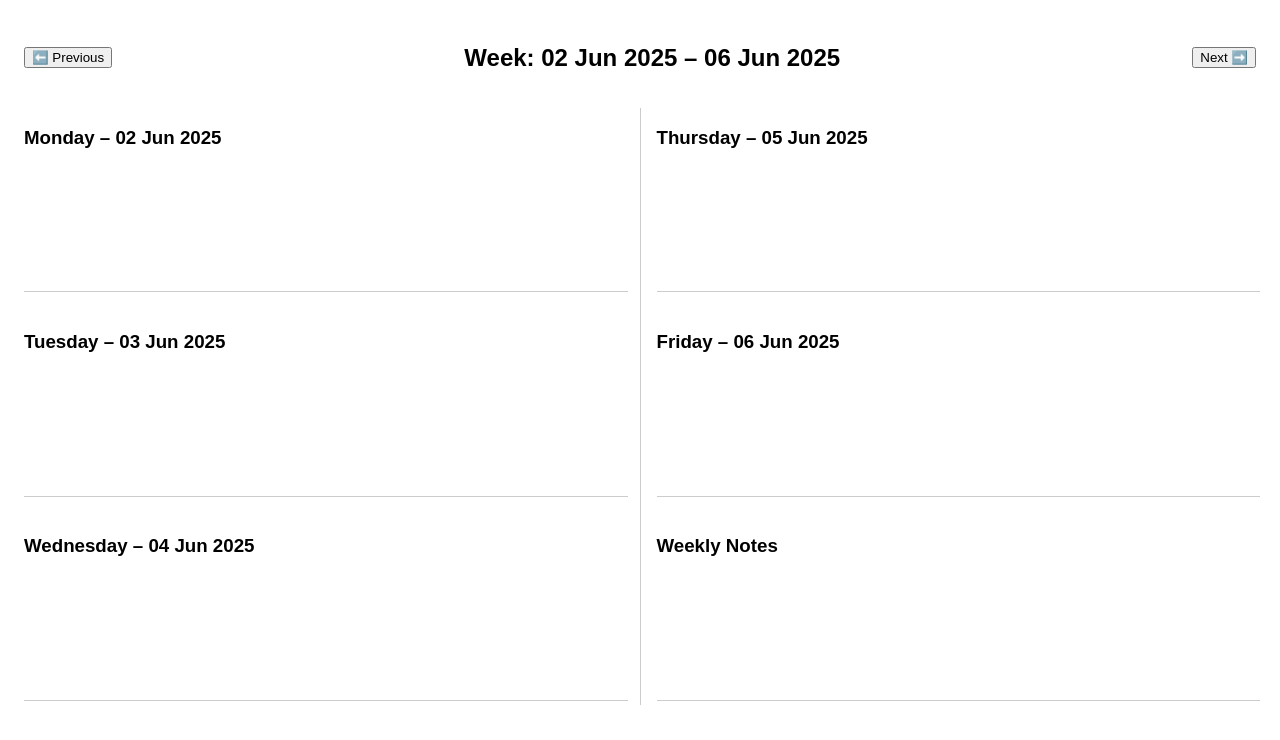
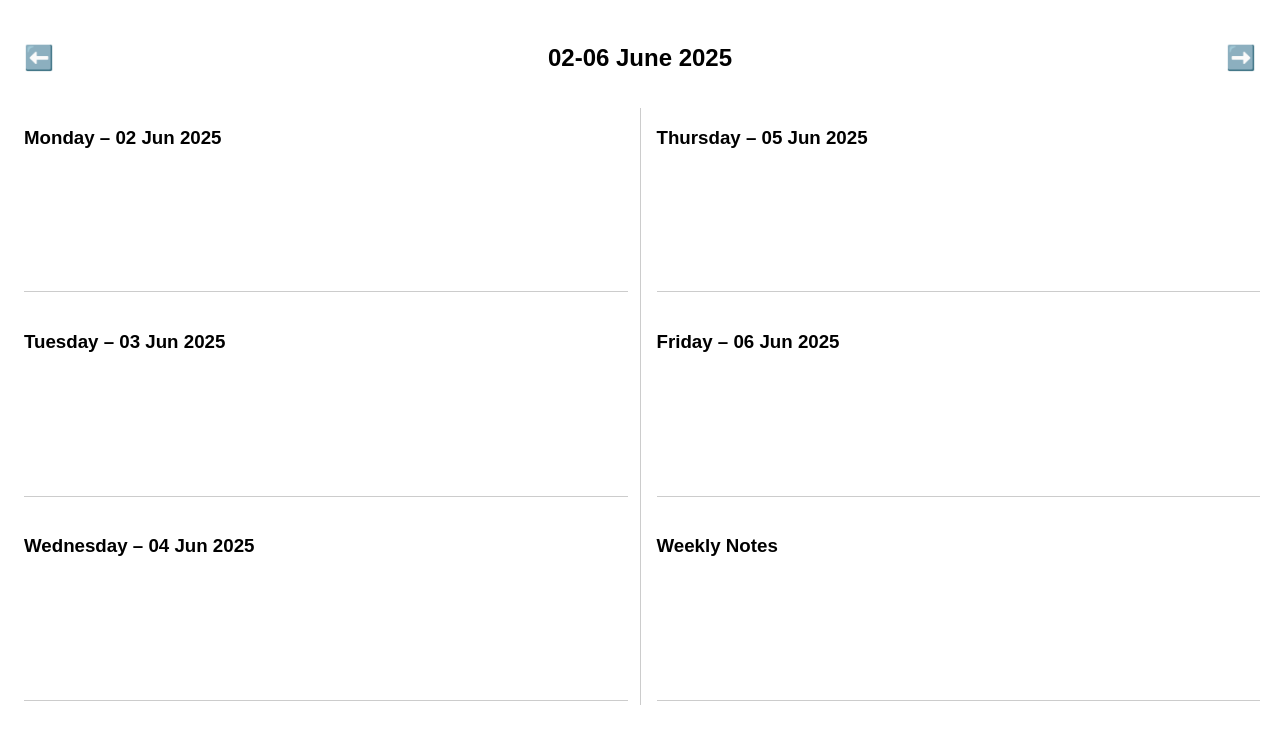
Before and after one commit to Yavuz8085/Ajanda3, a React (Vite) app: page / in a window 1280 px wide. Shown: the top 740 px of the page. Built offline with nearby package versions, Linux system fonts and the light colour scheme.

Commit message:
Update App.jsx

```diff
--- a/src/App.jsx
+++ b/src/App.jsx
@@ -4,8 +4,8 @@ const days = ["Monday", "Tuesday", "Wednesday", "Thursday", "Friday"];
 
 function getCurrentWeekStart(date = new Date()) {
   const today = new Date(date);
-  const day = today.getDay(); // 0 (Sunday) to 6 (Saturday)
-  const diff = today.getDate() - day + (day === 0 ? -6 : 1); // get Monday
+  const day = today.getDay();
+  const diff = today.getDate() - day + (day === 0 ? -6 : 1);
   const monday = new Date(today.setDate(diff));
   monday.setHours(0, 0, 0, 0);
   return monday;
@@ -42,27 +42,20 @@ export default function App() {
     setNotes(prev => ({ ...prev, [key]: value }));
   };
 
-  const formatDate = (date) =>
+  const formatFullDate = (date) =>
     date.toLocaleDateString("en-GB", { day: "2-digit", month: "short", year: "numeric" });
 
-  const renderLines = (dayKey) => (
-    <textarea
-      style={{
-        width: "100%",
-        height: "120px",
-        fontSize: "1rem",
-        lineHeight: "1.6",
-        border: "none",
-        borderBottom: "1px solid #ccc",
-        resize: "none",
-        outline: "none",
-        background: "transparent"
-      }}
-      value={notes[dayKey] || ""}
-      onChange={(e) => handleChange(dayKey, e.target.value)}
-      placeholder=""
-    />
-  );
+  const formatShortWeek = (start, end) => {
+    const options = { day: "2-digit", month: "long" };
+    const startDay = start.toLocaleDateString("en-GB", options);
+    const endDay = end.toLocaleDateString("en-GB", options);
+
+    const [startD, startM] = startDay.split(" ");
+    const [endD, endM] = endDay.split(" ");
+
+    if (startM === endM) return `${startD}-${endD} ${startM} ${start.getFullYear()}`;
+    else return `${startD} ${startM} – ${endD} ${endM} ${end.getFullYear()}`;
+  };
 
   const goToPreviousWeek = () => {
     const newStart = new Date(weekStart);
@@ -79,11 +72,15 @@ export default function App() {
   return (
     <div style={{ padding: "1rem", fontFamily: "sans-serif" }}>
       <div style={{ display: "flex", justifyContent: "space-between", alignItems: "center" }}>
-        <button onClick={goToPreviousWeek}>⬅️ Previous</button>
-        <h2>
-          Week: {formatDate(weekDates[0])} – {formatDate(weekDates[4])}
-        </h2>
-        <button onClick={goToNextWeek}>Next ➡️</button>
+        <span
+          onClick={goToPreviousWeek}
+          style={{ cursor: "pointer", fontSize: "1.5rem" }}
+        >⬅️</span>
+        <h2>{formatShortWeek(weekDates[0], weekDates[4])}</h2>
+        <span
+          onClick={goToNextWeek}
+          style={{ cursor: "pointer", fontSize: "1.5rem" }}
+        >➡️</span>
       </div>
       <div
         style={{
@@ -96,8 +93,22 @@ export default function App() {
         <div style={{ display: "flex", flexDirection: "column", gap: "1rem" }}>
           {days.slice(0, 3).map((day, i) => (
             <div key={day}>
-              <h3>{day} – {formatDate(weekDates[i])}</h3>
-              {renderLines(day)}
+              <h3>{day} – {formatFullDate(weekDates[i])}</h3>
+              <textarea
+                style={{
+                  width: "100%",
+                  height: "120px",
+                  fontSize: "1rem",
+                  lineHeight: "1.6",
+                  border: "none",
+                  borderBottom: "1px solid #ccc",
+                  resize: "none",
+                  outline: "none",
+                  background: "transparent"
+                }}
+                value={notes[day] || ""}
+                onChange={(e) => handleChange(day, e.target.value)}
+              />
             </div>
           ))}
         </div>
@@ -105,13 +116,41 @@ export default function App() {
         <div style={{ display: "flex", flexDirection: "column", gap: "1rem" }}>
           {days.slice(3).map((day, i) => (
             <div key={day}>
-              <h3>{day} – {formatDate(weekDates[i + 3])}</h3>
-              {renderLines(day)}
+              <h3>{day} – {formatFullDate(weekDates[i + 3])}</h3>
+              <textarea
+                style={{
+                  width: "100%",
+                  height: "120px",
+                  fontSize: "1rem",
+                  lineHeight: "1.6",
+                  border: "none",
+                  borderBottom: "1px solid #ccc",
+                  resize: "none",
+                  outline: "none",
+                  background: "transparent"
+                }}
+                value={notes[day] || ""}
+                onChange={(e) => handleChange(day, e.target.value)}
+              />
             </div>
           ))}
           <div>
             <h3>Weekly Notes</h3>
-            {renderLines("weekly")}
+            <textarea
+              style={{
+                width: "100%",
+                height: "120px",
+                fontSize: "1rem",
+                lineHeight: "1.6",
+                border: "none",
+                borderBottom: "1px solid #ccc",
+                resize: "none",
+                outline: "none",
+                background: "transparent"
+              }}
+              value={notes["weekly"] || ""}
+              onChange={(e) => handleChange("weekly", e.target.value)}
+            />
           </div>
         </div>
       </div>
```
